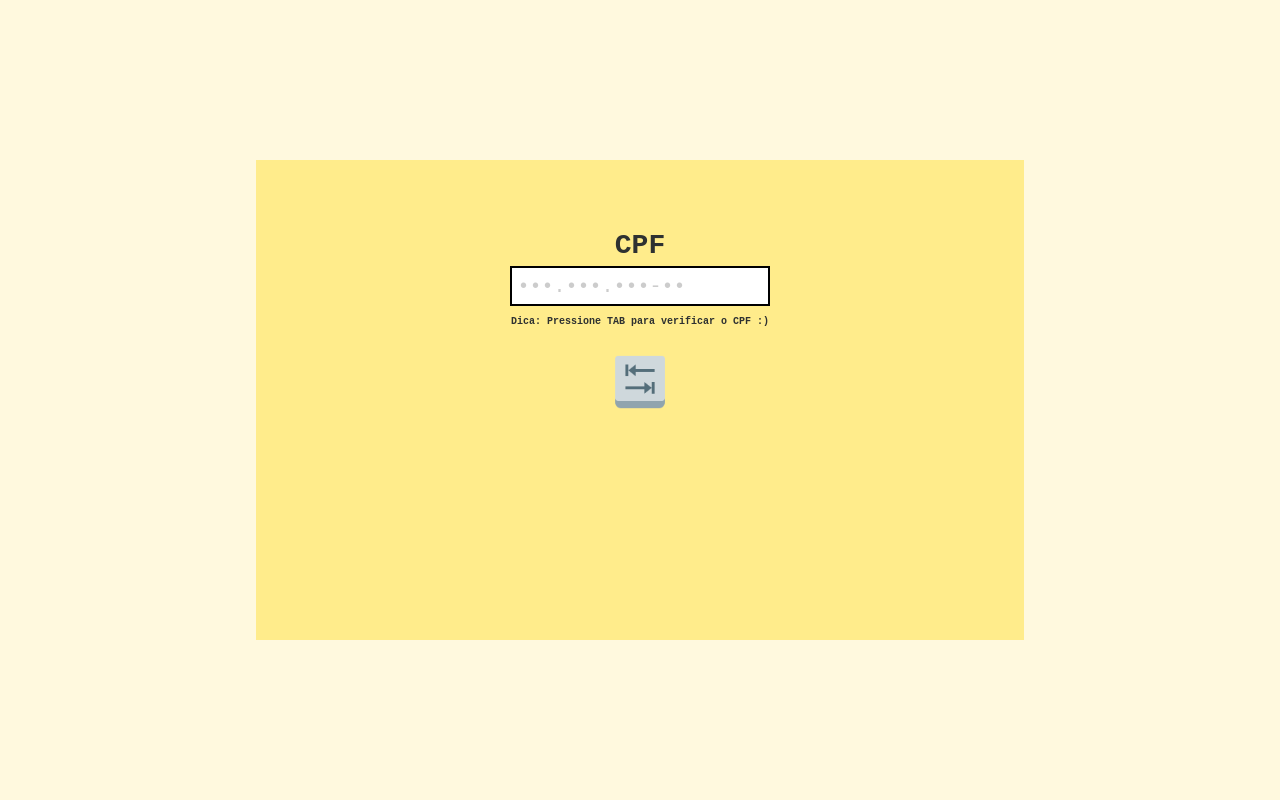
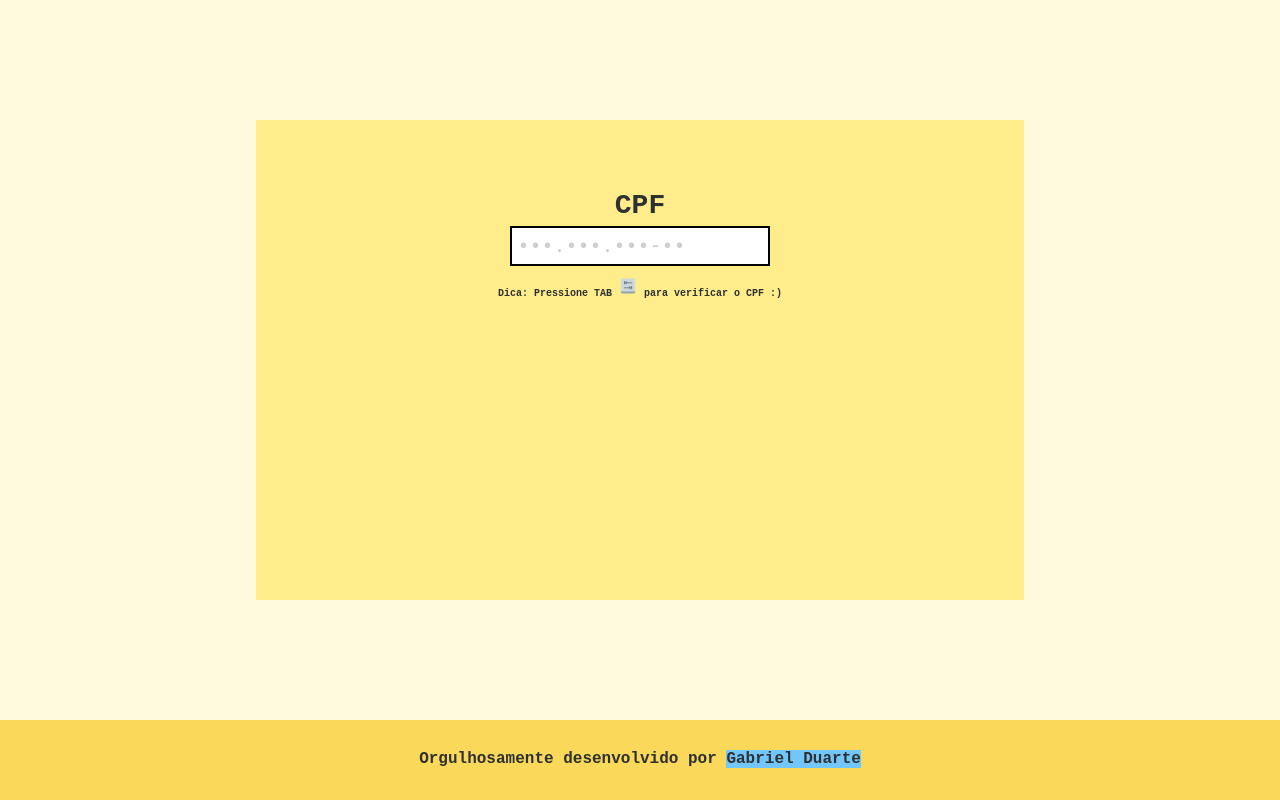
Before and after one commit to phedrakeson/validador-cpf, a plain HTML site: page index.html in a window 1280 px wide. Drawn offline with Linux system fonts and the light colour scheme.

Commit message:
melhorando aspectos visuais da interface

```diff
--- a/index.html
+++ b/index.html
@@ -7,12 +7,17 @@
   <title>Validador de CPF</title>
 </head>
 <body>
-  <form action="">
-    <label for="cpf">CPF</label>
-    <input type="text" name="cpf" id="cpf" placeholder="•••.•••.•••-••">
-    <p>Dica: Pressione TAB para verificar o CPF :)</p>
-    <img src="tab.png" alt="">
-  </form>
+  <div class="container">
+    <form action="">
+      <label for="cpf">CPF</label>
+      <input type="text" name="cpf" id="cpf" placeholder="•••.•••.•••-••">
+      <p>Dica: Pressione TAB <img src="tab.png" alt=""> para verificar o CPF :)</p>
+    </form>
+  </div>
+
+  <footer>
+    <p>Orgulhosamente desenvolvido por <a href="https://github.com/phedrakeson" target="_blank">Gabriel Duarte</a></p>
+  </footer>
 
   <script type="module" src="./scripts/main.js"></script>
 </body>
--- a/style.css
+++ b/style.css
@@ -3,6 +3,7 @@
   margin: 0;
   box-sizing: border-box;
   outline: none;
+  text-decoration: none;
 }
 
 html {
@@ -14,10 +15,13 @@ html {
 
 body {
   background-color: #fff9de;
+}
+
+.container {
   display: flex;
   justify-content: center;
   align-items: center;
-  height: 100vh;
+  height: 90vh;
 }
 
 form {
@@ -71,7 +75,21 @@ input::placeholder {
 }
 
 img {
-  width: 7rem;
-  height: 7rem;
-  margin: 1rem;
+  width: 2rem;
+  height: 2rem;
+  display: inline-block;
 }
+
+footer {
+  text-align: center;
+  width: 100%;
+  height: 10vh;
+  background-color: #fad859;
+  padding: 20px 0 20px 0;
+  font-size: 1.6rem;
+}
+
+footer a {
+  color: currentColor;
+  background-color: #73c6fa;
+}
```
